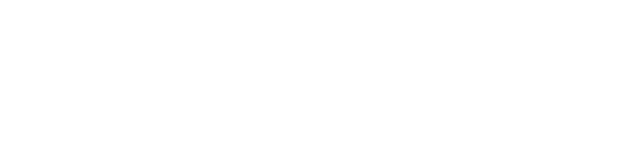
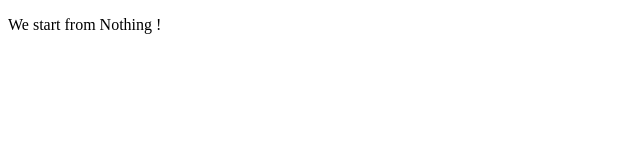
Before and after one commit to Uday6146/web-app, a plain HTML site: page index.html in a window 1280 px wide. Shown: the whole page, without its empty margins (0-640 px from the left). Drawn offline with Linux system fonts and the light colour scheme.

Commit message:
Added P Tag

```diff
--- a/index.html
+++ b/index.html
@@ -6,6 +6,6 @@
     <title>web-app</title>
 </head>
 <body>
-
+    <p>We start from Nothing !</p>
 </body>
 </html>
```
